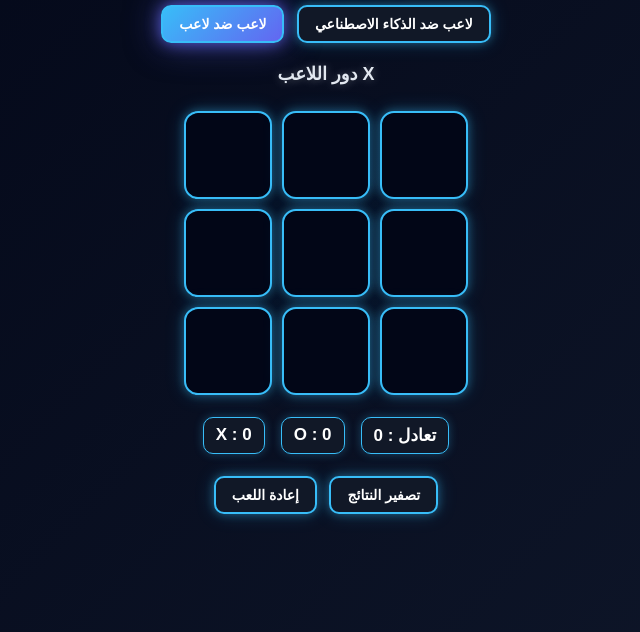
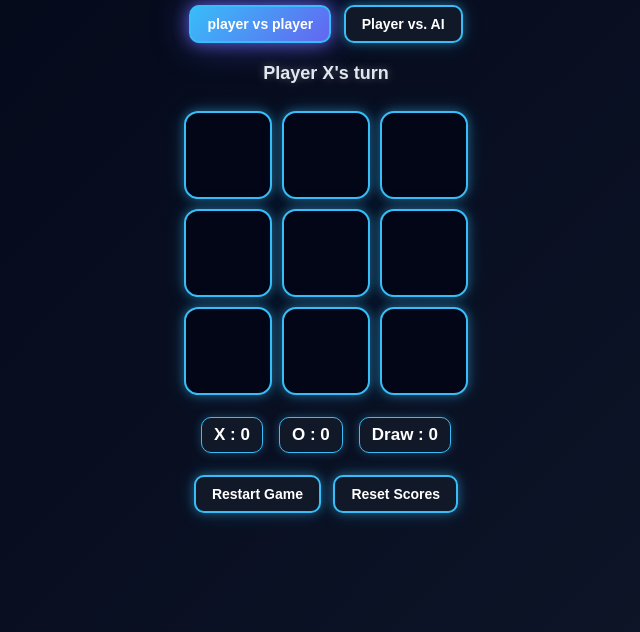
Before and after one commit to YoussefShapaan/XO-GAME, a plain HTML site: page index.html in a window 1280 px wide. Shown: the part 168-800 px from the top of the page, without its empty margins (314-954 px from the left). Drawn offline with Linux system fonts and the light colour scheme.

Commit message:
Editing Language: English

```diff
--- a/index.html
+++ b/index.html
@@ -11,20 +11,20 @@
 
 <div class="container">
 
-  <h1> X-O لعبة </h1>
+  <h1> X-O GAME </h1>
   <!-- اختيار نوع اللعب -->
   <div class="modes">
     <button id="m2" onclick="setMode('multi')" class="active">
-      لاعب ضد لاعب
-    </button>
+      player vs player
+   </button>
 
     <button id="mai" onclick="setMode('ai')">
-      لاعب ضد الذكاء الاصطناعي
+      Player vs. AI
     </button>
   </div>
 
   <!-- حالة اللعبة -->
-  <h2 id="status">دور اللاعب X</h2>
+  <h2 id="status">Player X's turn</h2>
 
   <!-- لوحة اللعبة -->
   <div id="board" class="board"></div>
@@ -33,13 +33,13 @@
   <div class="scores">
     <div>X : <span id="sx">0</span></div>
     <div>O : <span id="so">0</span></div>
-    <div>تعادل : <span id="sd">0</span></div>
+    <div>Draw : <span id="sd">0</span></div>
   </div>
 
   <!-- التحكم -->
   <div class="controls">
-    <button onclick="restart()">إعادة اللعب</button>
-    <button onclick="resetScores()">تصفير النتائج</button>
+    <button onclick="restart()">Restart Game</button>
+    <button onclick="resetScores()">Reset Scores</button>
   </div>
 
 </div>
--- a/script.js
+++ b/script.js
@@ -203,7 +203,7 @@ function checkEnd(){
     updateScores();
 
     document.getElementById("status")
-      .textContent = `اللاعب ${w} فاز!`;
+      .textContent = `Player ${w} wins!`;
 
     return true;
   }
@@ -219,7 +219,7 @@ function checkEnd(){
     updateScores();
 
     document.getElementById("status")
-      .textContent = "تعادل!";
+      .textContent = "It's a draw!";
 
     return true;
   }
@@ -232,7 +232,7 @@ function checkEnd(){
 function updateStatus(){
 
   document.getElementById("status")
-    .textContent = `دور اللاعب ${p}`;
+    .textContent = `Player ${p}'s turn`;
 }
 
 /* تحديث النتائج */
```
